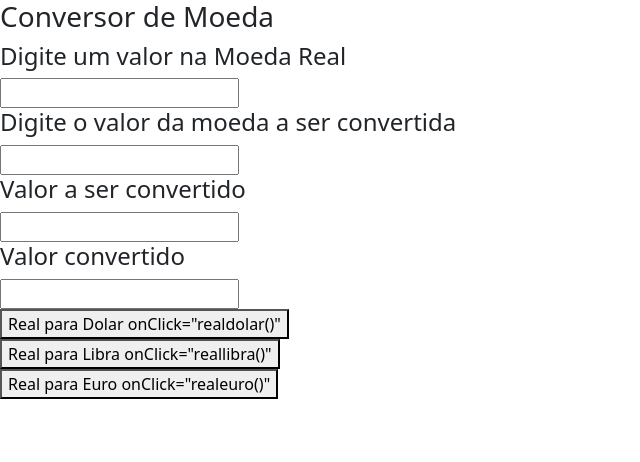
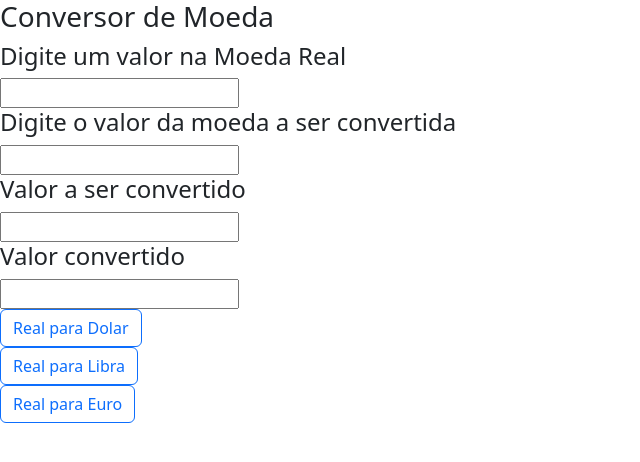
Before and after one commit to AndersonFranciscato/Conversordemoeda, an Angular app: page / in a window 1280 px wide. Shown: the top 462 px of the page, without its empty margins (0-640 px from the left). Built offline with nearby package versions, Linux system fonts and the light colour scheme.

Commit message:
maism um commit

```diff
--- a/src/app/conversor-moeda/conversor-moeda.component.html
+++ b/src/app/conversor-moeda/conversor-moeda.component.html
@@ -12,9 +12,9 @@
 <h4>Valor convertido</h4>
 <input type="float" name="resultado" id="valor4">
 <br>
-<button type="button">Real para Dolar onClick="realdolar()"</button>
+<button type="button" class="btn btn-outline-primary" onClick="realdolar()">Real para Dolar</button>
 <br>
-<button type="button">Real para Libra onClick="reallibra()"</button>
+<button type="button" class="btn btn-outline-primary" onClick="reallibra()">Real para Libra </button>
 <br>
-<button type="button">Real para Euro onClick="realeuro()"</button>
+<button type="button" class="btn btn-outline-primary" onClick="realeuro()">Real para Euro </button>
 </form>
```
